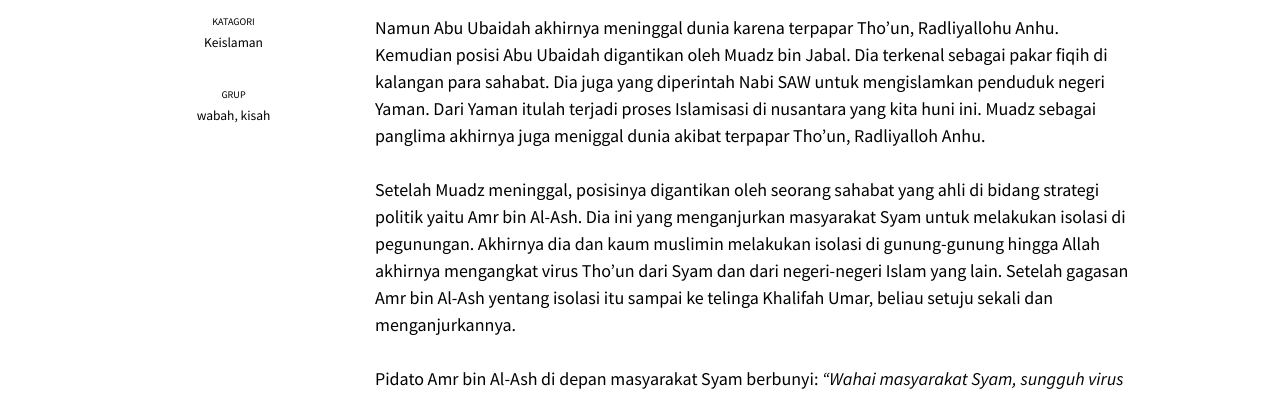
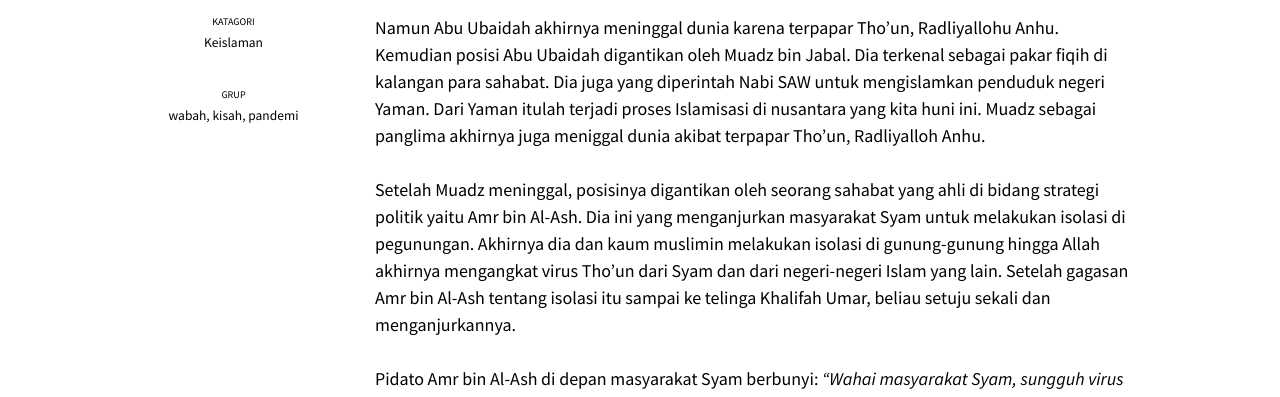
Before and after one commit to mdroyyan/mdroyyan.github.io, a Jekyll site: the page built from _posts/2021-07-10-kisah-isolasi-menghindari-wabah-tho-un.md, in a window 1280 px wide. Shown: the part 768-1165 px from the top of the page. Built offline with Jekyll 4.4.1, drawn with Linux system fonts in a browser that asks for light colours; nearby versions of some CDN libraries.

Commit message:
isolasi wabah tho'un rev 1

```diff
--- a/_posts/2021-07-10-kisah-isolasi-menghindari-wabah-tho-un.md
+++ b/_posts/2021-07-10-kisah-isolasi-menghindari-wabah-tho-un.md
@@ -6,6 +6,7 @@ categories:
 tags:
   - wabah
   - kisah
+  - pandemi
 ---
 
 Pada zaman pemerintahan Islam yang sangat adil di bawah kepemimpinan Khalifah Umar bin Al-Khtthab RA, terjadi penularan virus _Tho'un_ di negeri Syam. Syam itu sekarang ini sudah menjadi empat negara: Suriah, Jordania, Lebanon dan Palestina. Penularan virus Tho'un itu dimulai dari kampung Amwas sehingga terkenal dengan sebutan **Tho'un Amwas** _(طاعون عمواس)_.
@@ -14,7 +15,7 @@ Era itu adalah era ekspansi (perluasan wilayah) Islam yang pertama terjadi dalam
 
 Namun Abu Ubaidah akhirnya meninggal dunia karena terpapar Tho'un, Radliyallohu Anhu. Kemudian posisi Abu Ubaidah digantikan oleh Muadz bin Jabal. Dia terkenal sebagai pakar fiqih di kalangan para sahabat. Dia juga yang diperintah Nabi SAW untuk mengislamkan penduduk negeri Yaman. Dari Yaman itulah terjadi proses Islamisasi di nusantara yang kita huni ini. Muadz sebagai panglima akhirnya juga meniggal dunia akibat terpapar Tho'un, Radliyalloh Anhu.
 
-Setelah Muadz meninggal, posisinya digantikan oleh seorang sahabat yang ahli di bidang strategi politik yaitu Amr bin Al-Ash. Dia ini yang menganjurkan masyarakat Syam untuk melakukan isolasi di pegunungan. Akhirnya dia dan kaum muslimin melakukan isolasi di gunung-gunung hingga Allah akhirnya mengangkat virus Tho'un dari Syam dan dari negeri-negeri Islam yang lain. Setelah gagasan Amr bin Al-Ash yentang isolasi itu sampai ke telinga Khalifah Umar, beliau setuju sekali dan menganjurkannya.
+Setelah Muadz meninggal, posisinya digantikan oleh seorang sahabat yang ahli di bidang strategi politik yaitu Amr bin Al-Ash. Dia ini yang menganjurkan masyarakat Syam untuk melakukan isolasi di pegunungan. Akhirnya dia dan kaum muslimin melakukan isolasi di gunung-gunung hingga Allah akhirnya mengangkat virus Tho'un dari Syam dan dari negeri-negeri Islam yang lain. Setelah gagasan Amr bin Al-Ash tentang isolasi itu sampai ke telinga Khalifah Umar, beliau setuju sekali dan menganjurkannya.
 
 Pidato Amr bin Al-Ash di depan masyarakat Syam berbunyi: _"Wahai masyarakat Syam, sungguh virus Tho'un ini ketika mengganas, dia menyala seperti nyala api, maka kalian harus lakukan isolasi di gunung-gunung untuk menghindarinya"_.
 
```
